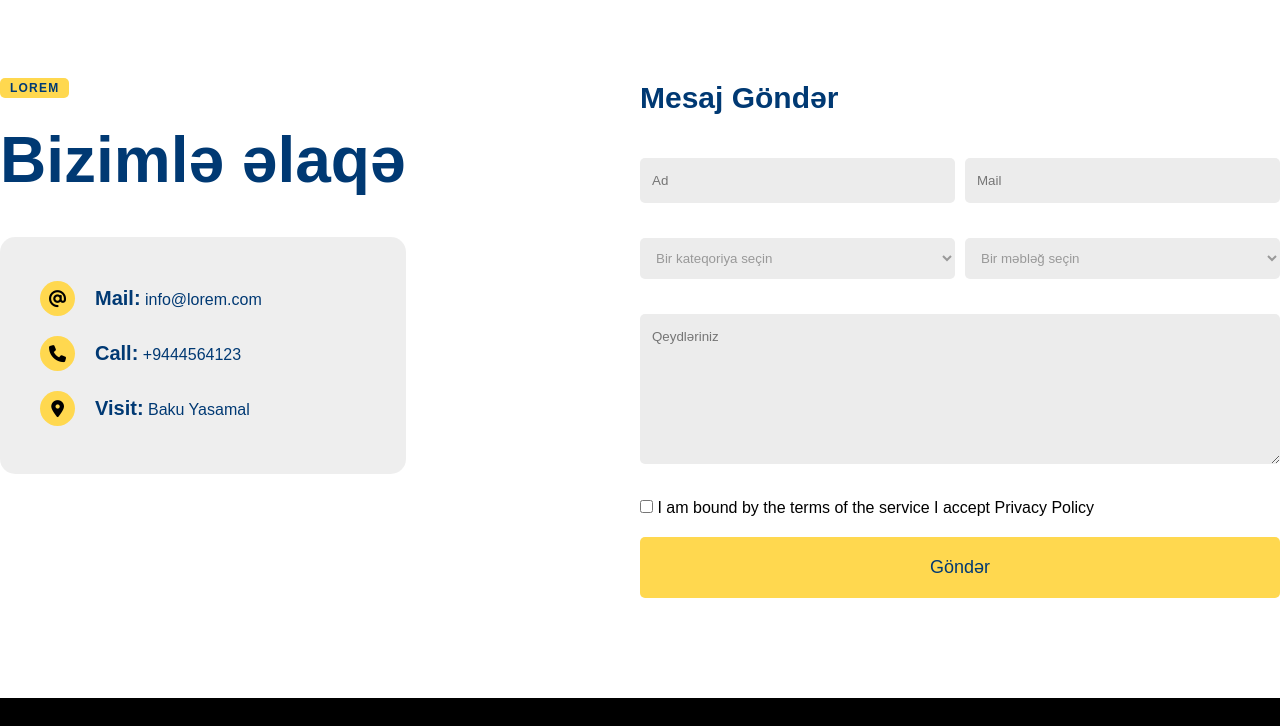
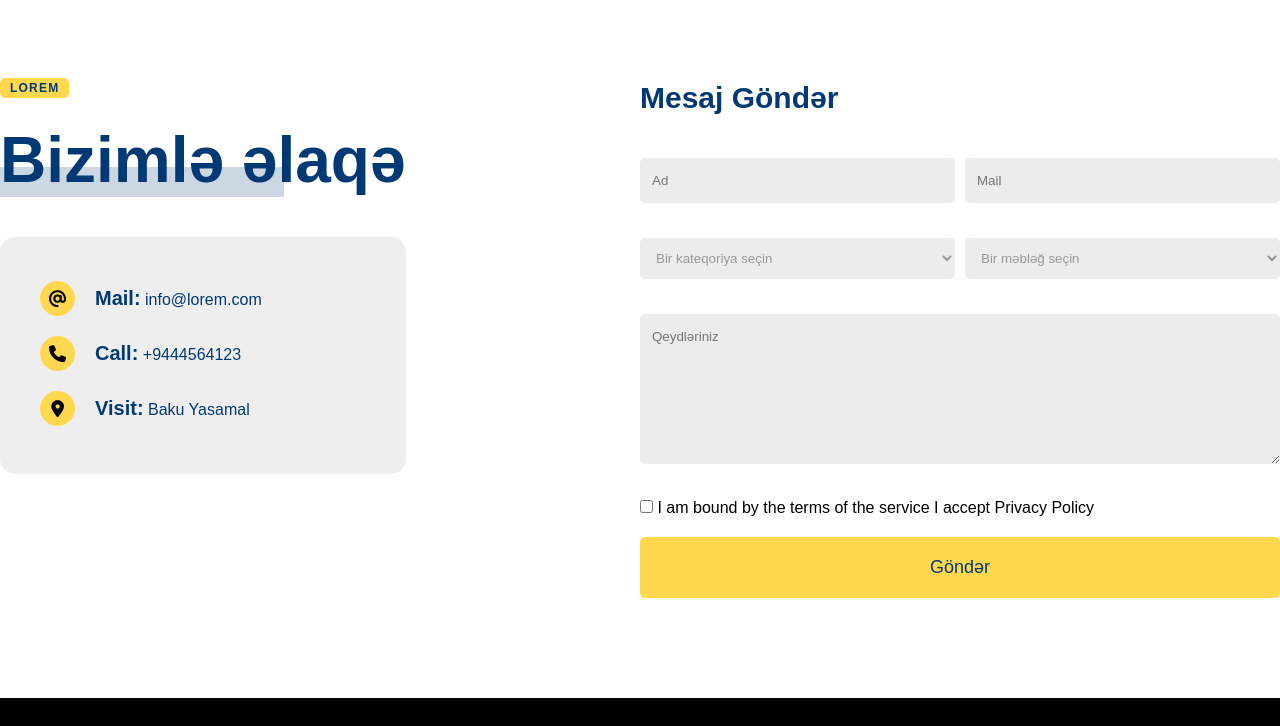
Before and after one commit to ilqarsfv/AtenauSite, a plain HTML site: page index.html in a window 1280 px wide. Shown: the part 5400-6126 px from the top of the page. Drawn offline with nearby package versions, Linux system fonts and the light colour scheme.

Commit message:
8nd committed

```diff
--- a/css/main.css
+++ b/css/main.css
@@ -1294,9 +1294,20 @@ header:not(.header-black) {
   color: var(--color-text);
 }
 .contactLinks h2 {
+  position: relative;
   margin: 0px 0px 40px 0px;
   font-size: 4rem;
   color: var(--color-text);
+}
+.contactLinks h2::after {
+  content: "";
+  position: absolute;
+  left: 0;
+  bottom: 0;
+  width: 70%;
+  height: 30px;
+  background-color: #ccd7e3;
+  z-index: -1;
 }
 .contactBox {
   display: flex;
```
Also changed, not shown: index.html (+1 -0 lines).
